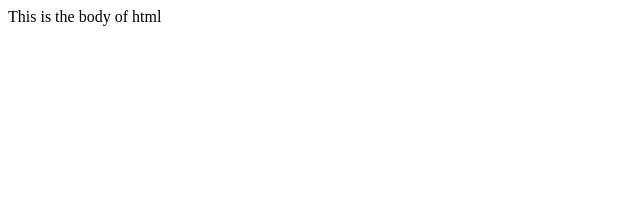
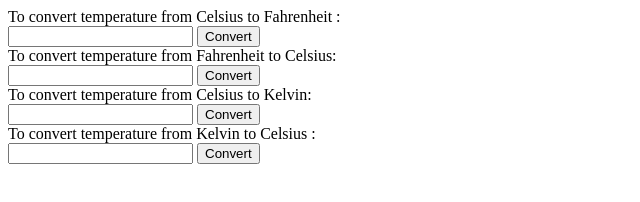
Before and after one commit to sarthaksharma39/Temperature-converter-website, a plain HTML site: page index.html in a window 1280 px wide. Shown: the whole page, without its empty margins (0-640 px from the left). Drawn offline with Linux system fonts and the light colour scheme.

Commit message:
Update index.html
some bugs are there

```diff
--- a/index.html
+++ b/index.html
@@ -1,12 +1,38 @@
 <html>
+
 <head>
   <title>
     Temperature Converter
   </title>
-    <link rel="stylesheet" src="stylesheet.css">
+  <link rel="stylesheet" href="stylesheet.css">
+  <script src="object.js" >
+    </script>
 </head>
 
 <body>
-    This is the body of html
+  <div class="same">
+    To convert temperature from Celsius to Fahrenheit :
+  </div>
+  <input type="number" id="getdata" class="data">
+  <button id="demo1" onclick="CtoF()">Convert</button>
+
+  <div class="same">
+    To convert temperature from Fahrenheit to Celsius:
+  </div>
+  <input type="number" id="getdata" class="data">
+  <button id="demo2" onclick="FtoC()">Convert</button>
+
+  <div class="same">
+    To convert temperature from Celsius to Kelvin:
+  </div>
+  <input type="number" id="getdata" class="data">
+  <button id="demo3" onclick="CtoK()">Convert</button>
+
+  <div class="same">
+    To convert temperature from Kelvin to Celsius :
+  </div>
+  <input type="number" id="getdata" class="data">
+  <button id="demo4" onclick="KtoC()">Convert</button>
 </body>
+
 </html>
```
Lines whose indentation alone changed are shown as unchanged.
